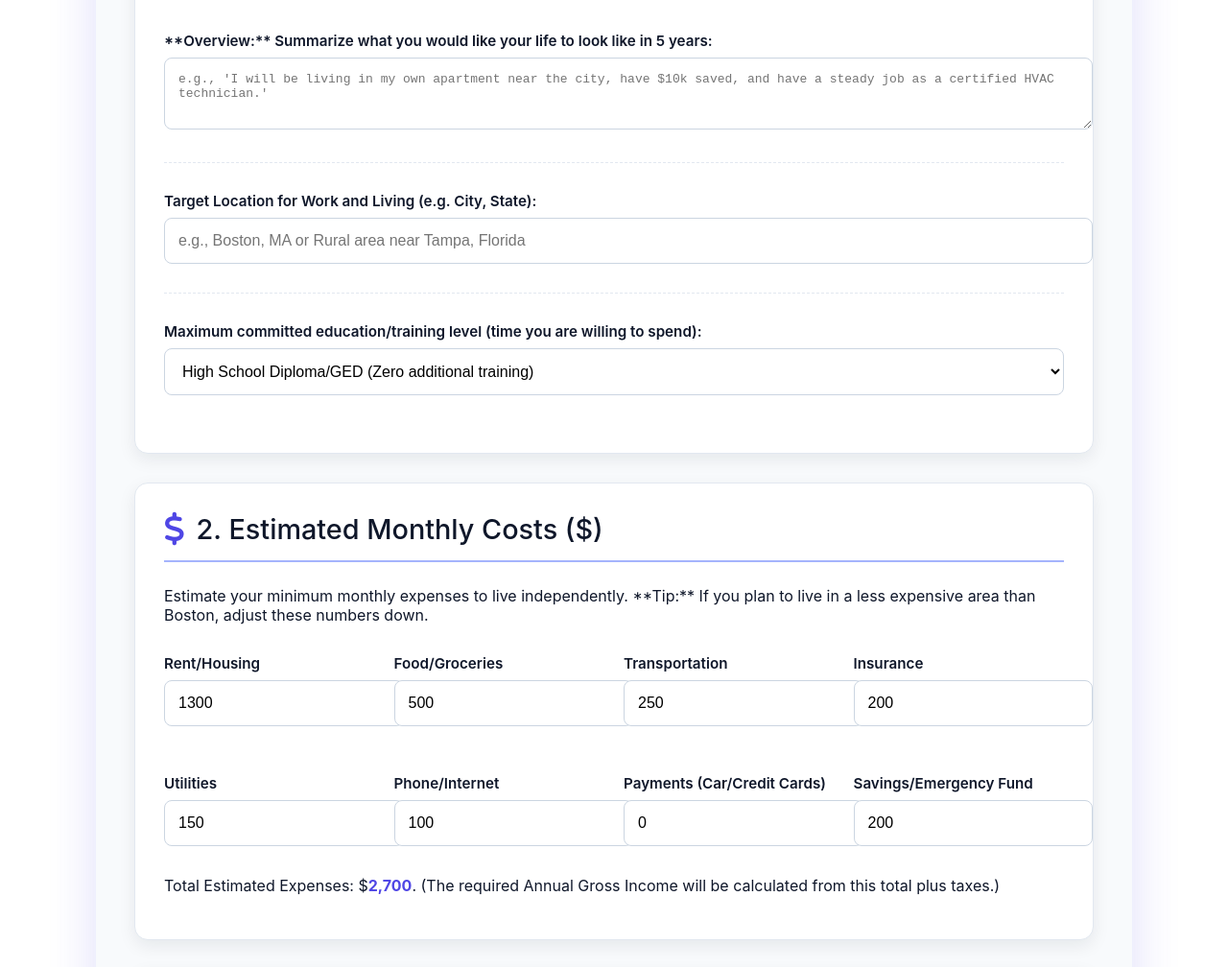
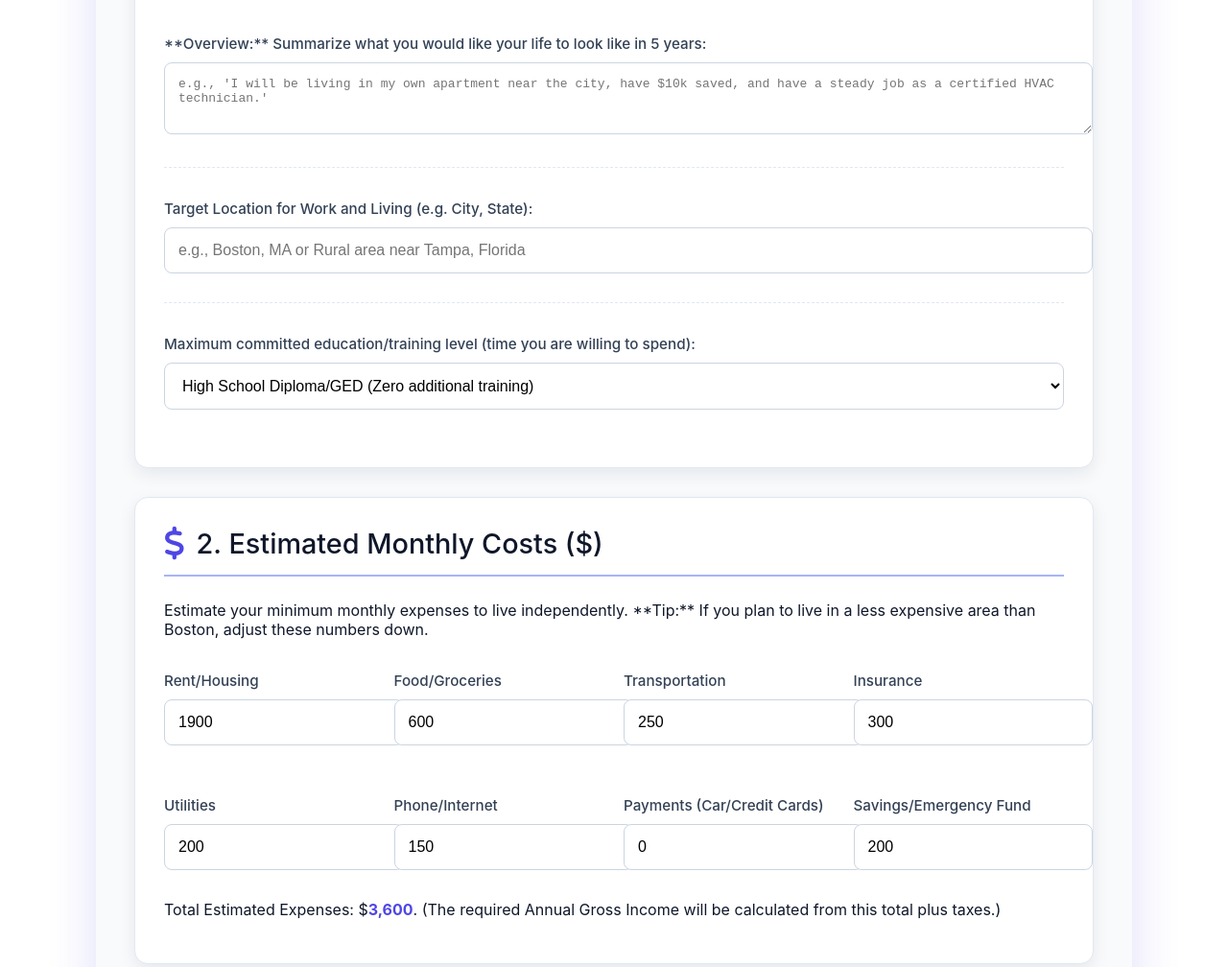
Before and after one commit to rcitrin/future-you, a plain HTML site: page index.html in a window 1280 px wide. Shown: the part 382-1390 px from the top of the page at 96% size. Drawn offline with Linux system fonts and the light colour scheme.

Commit message:
Update index.html

```diff
--- a/index.html
+++ b/index.html
@@ -98,10 +98,11 @@
 
         label {
             display: block;
-            margin-top: 15px;
-            margin-bottom: 8px;
-            font-weight: 600;
+            margin-top: 18px;
+            margin-bottom: 10px;
+            font-weight: 500; /* was 600 */
             font-size: 0.95em;
+            color: #334155;
         }
 
         input[type="text"],
@@ -219,6 +220,19 @@
             font-weight: 700;
             color: var(--primary-color);
         }
+
+        #section-priorities .input-group {
+            padding: 22px 0;
+            margin-bottom: 12px;
+            border-bottom: 1px solid #E5E7EB;
+        }
+
+        #section-priorities .radio-group {
+            margin-top: 12px;
+        }
+        #section-priorities input[type="text"] {
+            background-color: #F8FAFC;
+        }
     </style>
 </head>
 <body>
@@ -258,11 +272,11 @@
             <div class="cost-grid">
                 <div>
                     <label for="cost-rent">Rent/Housing</label>
-                    <input type="number" id="cost-rent" value="1300" min="0">
+                    <input type="number" id="cost-rent" value="1900" min="0">
                 </div>
                 <div>
                     <label for="cost-food">Food/Groceries</label>
-                    <input type="number" id="cost-food" value="500" min="0">
+                    <input type="number" id="cost-food" value="600" min="0">
                 </div>
                 <div>
                     <label for="cost-transport">Transportation</label>
@@ -270,15 +284,15 @@
                 </div>
                 <div>
                     <label for="cost-insurance">Insurance</label>
-                    <input type="number" id="cost-insurance" value="200" min="0">
+                    <input type="number" id="cost-insurance" value="300" min="0">
                 </div>
                 <div>
                     <label for="cost-utilities">Utilities</label>
-                    <input type="number" id="cost-utilities" value="150" min="0">
+                    <input type="number" id="cost-utilities" value="200" min="0">
                 </div>
                 <div>
                     <label for="cost-phone">Phone/Internet</label>
-                    <input type="number" id="cost-phone" value="100" min="0">
+                    <input type="number" id="cost-phone" value="150" min="0">
                 </div>
                 <div>
                     <label for="cost-debt">Payments (Car/Credit Cards)</label>
```
